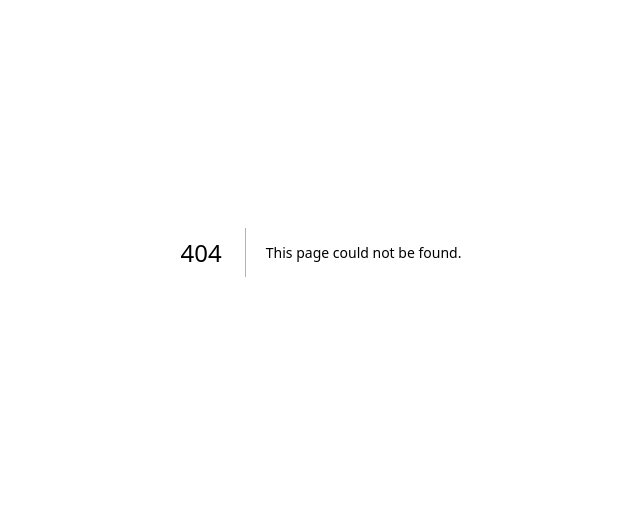
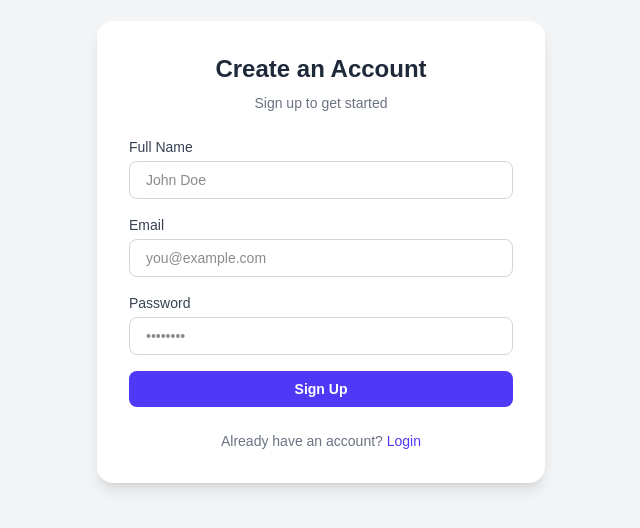
Before and after one commit to anishchaulagain/production-grade-react, a Next.js app: page /register in a window 1280 px wide. Before the commit this address had no page. Shown: the part 148-676 px from the top of the page, without its empty margins (319-959 px from the left). Built offline with nearby package versions, Linux system fonts and the light colour scheme; no server answers.

Commit message:
implement signup functionality

```diff
--- /dev/null
+++ b/app/(auth)/register/page.tsx
@@ -0,0 +1,109 @@
+"use client";
+
+import { useAuth } from "@/features/auth/hooks";
+import { useRouter } from "next/navigation";
+import { useState } from "react";
+
+export default function SignupPage() {
+    const router = useRouter()
+    const {register} = useAuth()
+   const [loading, setLoading] = useState(false);
+  const [error, setError] = useState<string | null>(null);
+
+  const handleSubmit = async (e: React.FormEvent<HTMLFormElement>) => {
+    e.preventDefault();
+    const formData = new FormData(e.currentTarget);
+    const data = {
+      name: formData.get("name"),
+      email: formData.get("email"),
+      password: formData.get("password"),
+    };
+    console.log("Form data:", data);
+    try{
+        const response = await register(data.email as string, data.name as string, data.password as string);
+        console.log(response);
+        router.push("/otp");
+
+    } catch (err: any) {
+        setError(err.message || "Registration failed");
+
+    }
+    setTimeout(() => setLoading(false), 1000);
+  };
+
+  return (
+    <div className="flex min-h-screen items-center justify-center bg-gray-100 px-4">
+      <div className="w-full max-w-md rounded-2xl bg-white p-8 shadow-lg">
+        <h1 className="mb-2 text-center text-2xl font-bold text-gray-800">
+          Create an Account
+        </h1>
+        <p className="mb-6 text-center text-sm text-gray-500">
+          Sign up to get started
+        </p>
+
+        <form onSubmit={handleSubmit} className="space-y-4">
+          {/* Name */}
+          <div>
+            <label className="block text-sm font-medium text-gray-700">
+              Full Name
+            </label>
+            <input
+              type="text"
+              name="name"
+              required
+              placeholder="John Doe"
+              className="mt-1 w-full rounded-lg border border-gray-300 px-4 py-2 text-sm focus:border-indigo-500 focus:outline-none focus:ring-2 focus:ring-indigo-500"
+            />
+          </div>
+
+          {/* Email */}
+          <div>
+            <label className="block text-sm font-medium text-gray-700">
+              Email
+            </label>
+            <input
+              type="email"
+              name="email"
+              required
+              placeholder="you@example.com"
+              className="mt-1 w-full rounded-lg border border-gray-300 px-4 py-2 text-sm focus:border-indigo-500 focus:outline-none focus:ring-2 focus:ring-indigo-500"
+            />
+          </div>
+
+          {/* Password */}
+          <div>
+            <label className="block text-sm font-medium text-gray-700">
+              Password
+            </label>
+            <input
+              type="password"
+              name="password"
+              required
+              placeholder="••••••••"
+              className="mt-1 w-full rounded-lg border border-gray-300 px-4 py-2 text-sm focus:border-indigo-500 focus:outline-none focus:ring-2 focus:ring-indigo-500"
+            />
+          </div>
+
+          {/* Submit */}
+          <button
+            type="submit"
+            disabled={loading}
+            className="w-full rounded-lg bg-indigo-600 py-2 text-sm font-semibold text-white transition hover:bg-indigo-700 disabled:opacity-60"
+          >
+            {loading ? "Creating account..." : "Sign Up"}
+          </button>
+        </form>
+
+        <p className="mt-6 text-center text-sm text-gray-500">
+          Already have an account?{" "}
+          <a
+            href="/login"
+            className="font-medium text-indigo-600 hover:underline"
+          >
+            Login
+          </a>
+        </p>
+      </div>
+    </div>
+  );
+}
--- a/features/auth/api.ts
+++ b/features/auth/api.ts
@@ -10,11 +10,23 @@ export const Auth = {
     if (response.status !== 200) {
       throw new Error("Invalid credentials");
     }
-   if(typeof window !== "undefined"){
-    document.cookie = `access_token=${data.accessToken}; path=/; max-age=3600; secure; samesite=strict`;
-    document.cookie = `refresh_token=${data.refreshToken}; path=/; max-age=3600; secure; samesite=strict`;
+    if (typeof window !== "undefined") {
+      document.cookie = `access_token=${data.accessToken}; path=/; max-age=3600; secure; samesite=strict`;
+      document.cookie = `refresh_token=${data.refreshToken}; path=/; max-age=3600; secure; samesite=strict`;
+    }
+    return data;
+  },
 
-   }
+  register: async (email: string, name: string, password: string) => {
+    const response = await api.post("/auth/register", {
+      email,
+      name,
+      password,
+    });
+    if (response.status !== 201) {
+      throw new Error("Can't create account right now");
+    }
+    const { data } = response;
     return data;
   },
 };
--- a/features/auth/hooks.ts
+++ b/features/auth/hooks.ts
@@ -1,26 +1,40 @@
+"use client";
 import { useState } from "react";
 import { LoginResponse } from "./types";
 import { Auth } from "./api";
+import { useRouter } from "next/navigation";
 
-export const useAuth = () =>{
+export const useAuth = () => {
   const [data, setData] = useState<LoginResponse | null>(null);
   const [loading, setLoading] = useState(false);
-    const [error, setError ] = useState<string | null>(null);
+  const [error, setError] = useState<string | null>(null);
 
   const login = async (email: string, password: string) => {
-        try{
+    try {
       setLoading(true);
       const response = await Auth.login(email, password);
       setData(response);
       setError(null);
-        }
-        catch(err: any){
+    } catch (err: any) {
       setError(err.message || "Login failed");
-        }
-        finally{
+    } finally {
       setLoading(false);
     }
+  };
+
+  const register = async (email: string, name: string, password: string) => {
+    try {
+      setLoading(true);
+      const response = await Auth.register(email, name, password);
+      setData(response);
+      setError(null);
+
+    } catch (err: any) {
+      setError(err.message || "Registration failed");
+    } finally {
+      setLoading(false);
     }
+  };
 
-    return {data, loading, error, login}
-}
+  return { data, loading, error, login, register };
+};
--- a/features/auth/types.ts
+++ b/features/auth/types.ts
@@ -15,3 +15,7 @@ export interface User{
     "updatedAt": string;
     "__v": number;
 }
+
+export interface RegisterResponse{
+    "message": string
+}
--- a/package.json
+++ b/package.json
@@ -12,7 +12,8 @@
     "axios": "^1.13.5",
     "next": "16.1.6",
     "react": "19.2.3",
-    "react-dom": "19.2.3"
+    "react-dom": "19.2.3",
+    "zod": "^4.3.6"
   },
   "devDependencies": {
     "@tailwindcss/postcss": "^4",
```
Also changed, not shown: app/(auth)/otp/page.tsx (added), 1 other file (tests, documents, lock files or other folders). Lines whose indentation alone changed are shown as unchanged.
